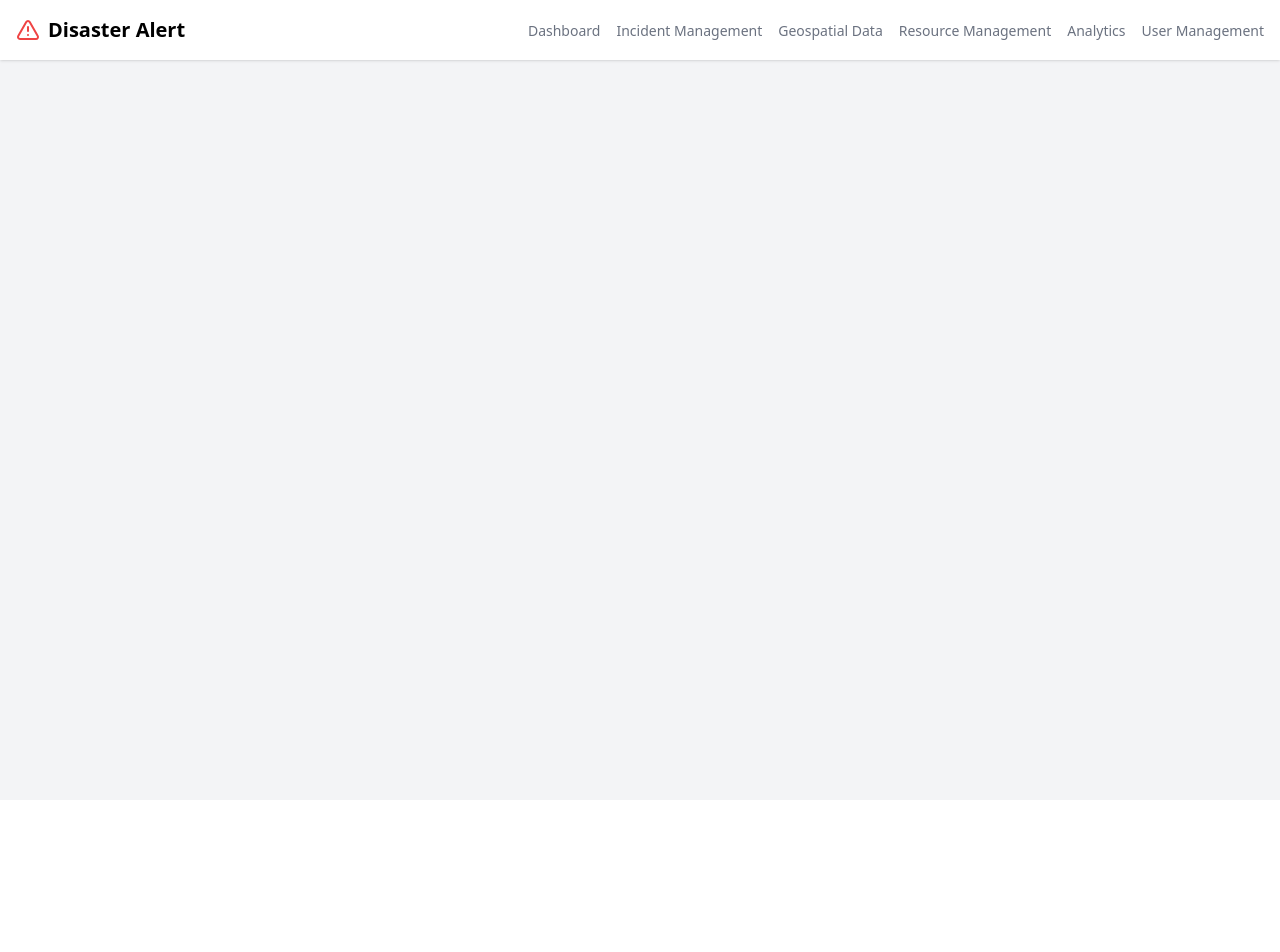
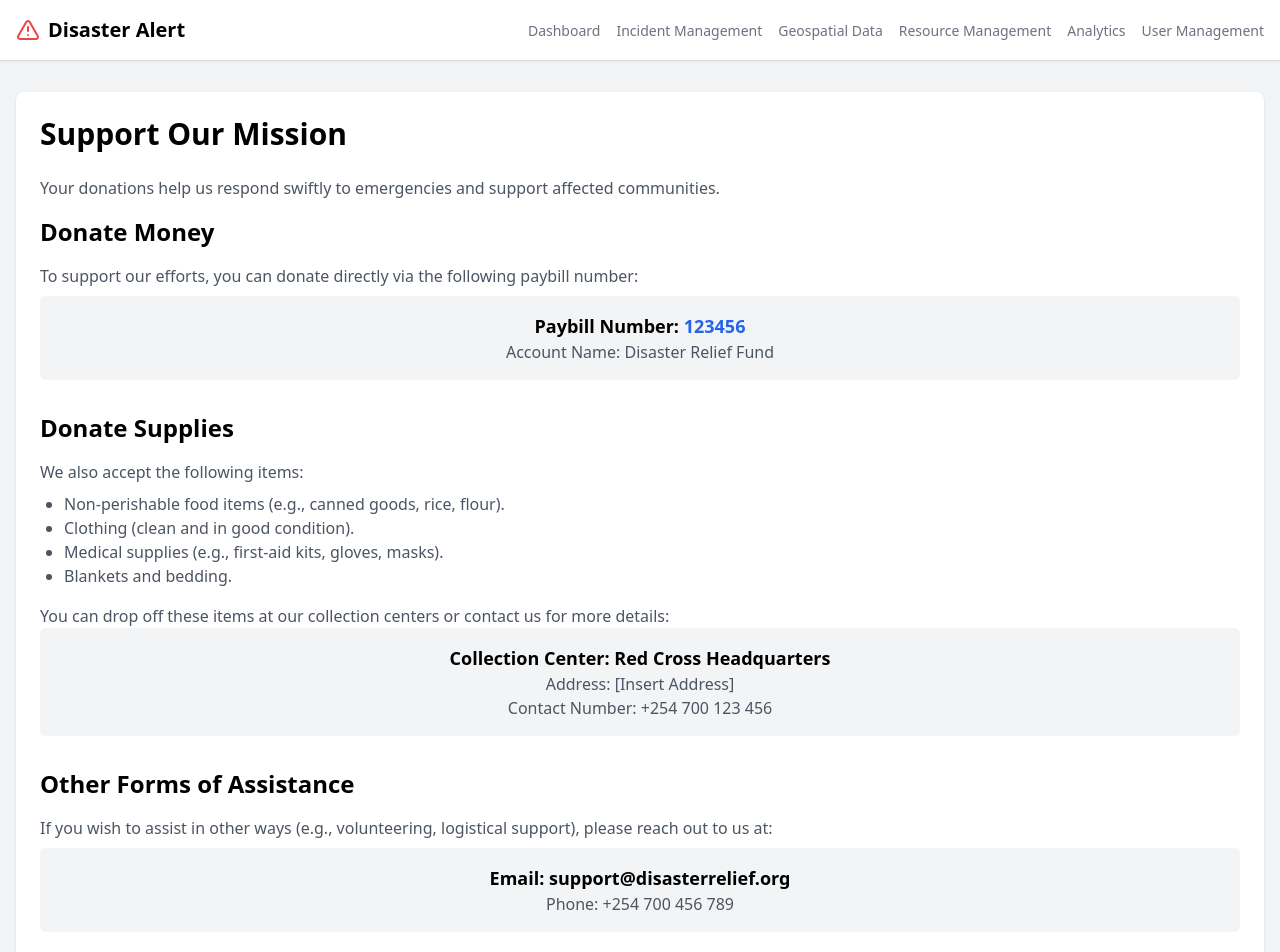
Before and after one commit to ArnoldKebaso/Disaster_monitoring_and_alert_system, a React (Create React App) app in the folder Front/Disaster-recovery-main/: page /donate in a window 1280 px wide. Shown: the top 952 px of the page. Before the commit the page ends 800 px from the top, so only its background shows below. Built offline with nearby package versions, Linux system fonts and the light colour scheme.

Commit message:
feat: added a Donate component to the front-end

```diff
--- a/Front/Disaster-recovery-main/src/App.tsx
+++ b/Front/Disaster-recovery-main/src/App.tsx
@@ -14,7 +14,7 @@ import DemographicComponent from './components/DemographicComponent';
 import HealthcareComponent from './components/HealthcareComponent';
 import FloodComponent from './components/FloodComponent';
 import  DisasterInfo from './components/Infomation';
-
+import Donate from './components/DonateComponent';
 const App: React.FC = () => {
   return (
     <Router>
@@ -33,6 +33,7 @@ const App: React.FC = () => {
           <Route path="/healthcare" element={<HealthcareComponent />} />
           <Route path="/floods" element={<FloodComponent />} />
           <Route path="/disasterinfo" element={<DisasterInfo />} />
+          <Route path="/donate" element={<Donate />} />
         </Routes>
       </Layout>
     </Router>
--- /dev/null
+++ b/Front/Disaster-recovery-main/src/components/DonateComponent.tsx
@@ -0,0 +1,56 @@
+import React from 'react';
+
+const Donate: React.FC = () => {
+  return (
+    <div className="p-6 bg-white rounded-lg shadow">
+      <h1 className="text-3xl font-bold mb-6">Support Our Mission</h1>
+      <p className="text-gray-600 mb-4">
+        Your donations help us respond swiftly to emergencies and support affected communities.
+      </p>
+
+      <div className="mb-8">
+        <h2 className="text-2xl font-semibold mb-4">Donate Money</h2>
+        <p className="text-gray-600 mb-2">To support our efforts, you can donate directly via the following paybill number:</p>
+        <div className="bg-gray-100 p-4 rounded-md text-center">
+          <p className="text-lg font-bold">Paybill Number: <span className="text-blue-600">123456</span></p>
+          <p className="text-gray-600">Account Name: Disaster Relief Fund</p>
+        </div>
+      </div>
+
+      <div className="mb-8">
+        <h2 className="text-2xl font-semibold mb-4">Donate Supplies</h2>
+        <p className="text-gray-600 mb-2">We also accept the following items:</p>
+        <ul className="list-disc pl-6 text-gray-600 mb-4">
+          <li>Non-perishable food items (e.g., canned goods, rice, flour).</li>
+          <li>Clothing (clean and in good condition).</li>
+          <li>Medical supplies (e.g., first-aid kits, gloves, masks).</li>
+          <li>Blankets and bedding.</li>
+        </ul>
+        <p className="text-gray-600">
+          You can drop off these items at our collection centers or contact us for more details:
+        </p>
+        <div className="bg-gray-100 p-4 rounded-md text-center">
+          <p className="text-lg font-bold">Collection Center: Red Cross Headquarters</p>
+          <p className="text-gray-600">Address: [Insert Address]</p>
+          <p className="text-gray-600">Contact Number: +254 700 123 456</p>
+        </div>
+      </div>
+
+      <div className="mb-8">
+        <h2 className="text-2xl font-semibold mb-4">Other Forms of Assistance</h2>
+        <p className="text-gray-600 mb-2">If you wish to assist in other ways (e.g., volunteering, logistical support), please reach out to us at:</p>
+        <div className="bg-gray-100 p-4 rounded-md text-center">
+          <p className="text-lg font-bold">Email: support@disasterrelief.org</p>
+          <p className="text-gray-600">Phone: +254 700 456 789</p>
+        </div>
+      </div>
+
+      <div className="bg-blue-100 p-4 rounded-md text-center">
+        <p className="text-lg font-bold text-blue-600">Thank you for your generosity!</p>
+        <p className="text-gray-600">Every donation makes a difference in saving lives and rebuilding communities.</p>
+      </div>
+    </div>
+  );
+};
+
+export default Donate;
```
